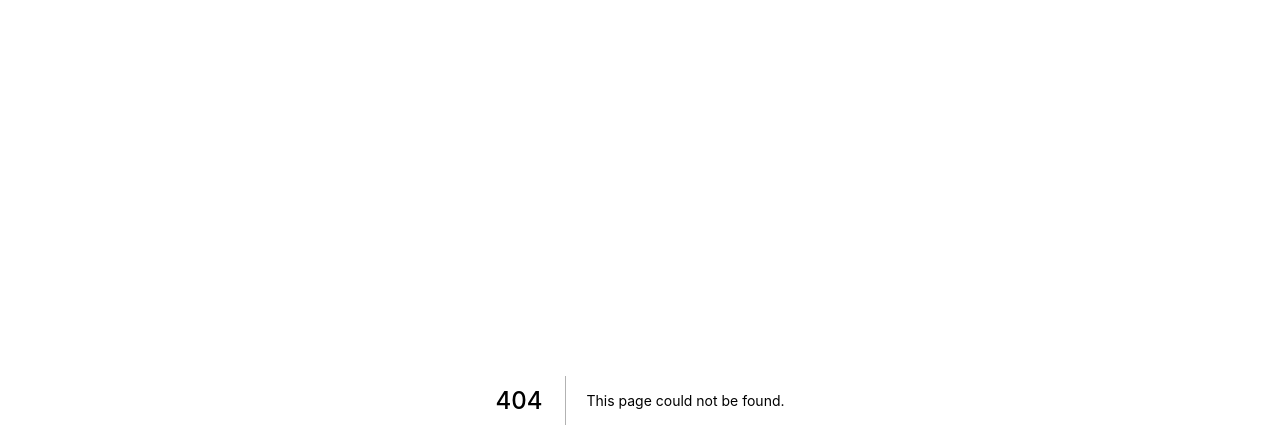
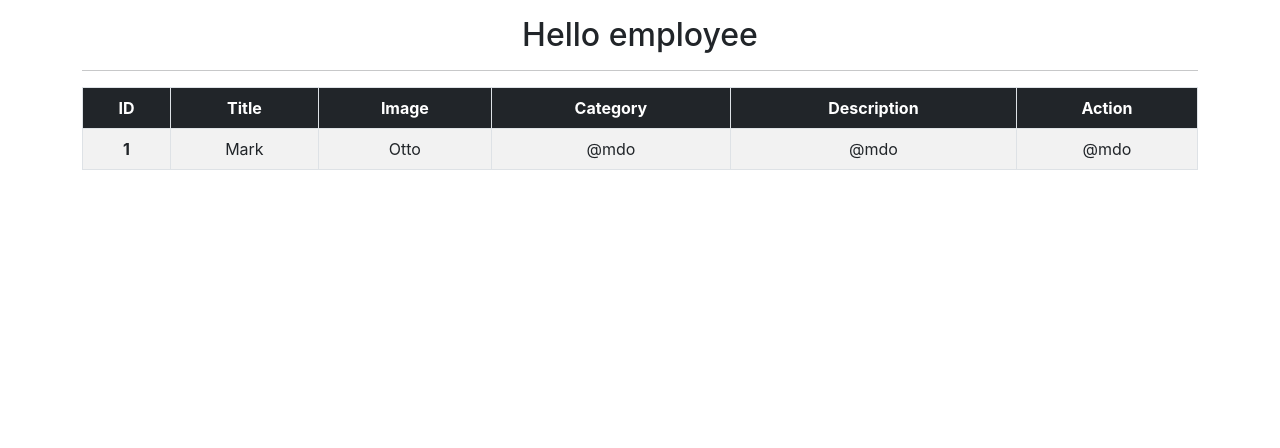
Before and after one commit to jibon969/nextjs_core, a Next.js app: page /employee in a window 1280 px wide. Before the commit this address had no page. Shown: the top 448 px of the page. Built offline with nearby package versions, Linux system fonts and the light colour scheme.

Commit message:
added student page

```diff
--- /dev/null
+++ b/src/pages/employee/index.js
@@ -0,0 +1,39 @@
+
+const Employee = () => {
+    return (
+        <div>
+            <div className="container mt-3">
+                <h2 className="text-center">Hello employee</h2>
+                <hr/>
+                <div className="row">
+                    <div className="col">
+                        <table className="table table-bordered table-striped">
+                            <thead className="bg-dark text-white">
+                            <tr className="text-center">
+                                <th scope="col">ID</th>
+                                <th scope="col">Title</th>
+                                <th scope="col">Image</th>
+                                <th scope="col">Category</th>
+                                <th scope="col">Description</th>
+                                <th scope="col">Action</th>
+                            </tr>
+                            </thead>
+                            <tbody>
+                            <tr className="text-center">
+                                <th scope="row">1</th>
+                                <td>Mark</td>
+                                <td>Otto</td>
+                                <td>@mdo</td>
+                                <td>@mdo</td>
+                                <td>@mdo</td>
+                            </tr>
+                            </tbody>
+                        </table>
+                    </div>
+                </div>
+            </div>
+        </div>
+    )
+};
+
+export default Employee;
```
Also changed, not shown: src/pages/students/index.js (line endings or trailing spaces).
